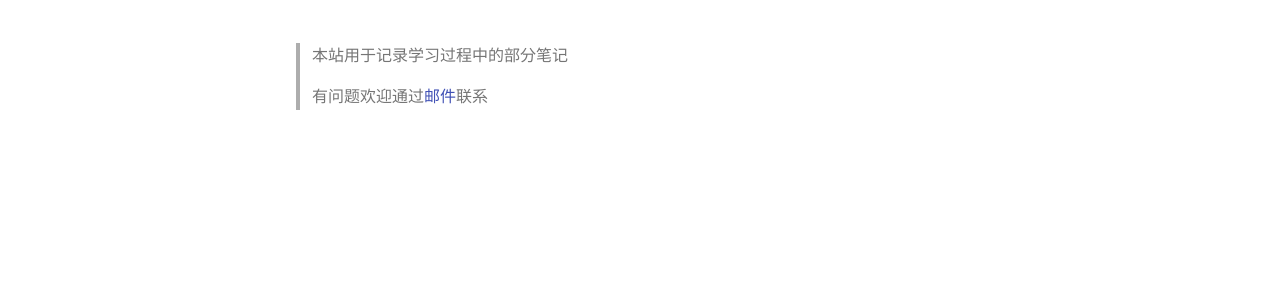
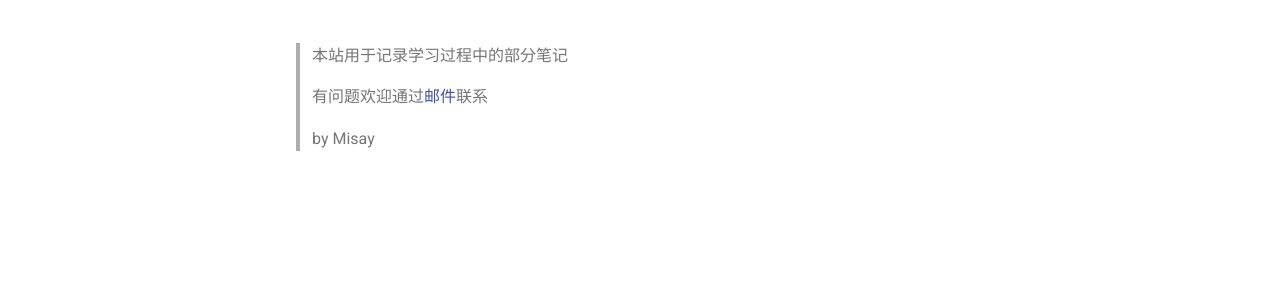
Before and after one commit to zt2misay2/Note, an MkDocs documentation site: the page built from docs/home.md, in a window 1280 px wide. Shown: the part 185-485 px from the top of the page. Built offline with MkDocs 1.6.1 and Material for MkDocs 9.7.7, drawn with Linux system fonts in a browser that asks for light colours.

Commit message:
modified home1

```diff
--- a/docs/home.md
+++ b/docs/home.md
@@ -1,3 +1,5 @@
 > 本站用于记录学习过程中的部分笔记
 >
 > 有问题欢迎通过[邮件](mailto:zt2misay2@outlook.com)联系
+>
+> by Misay
```
